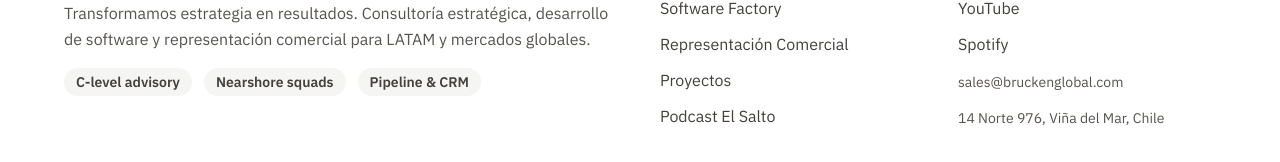
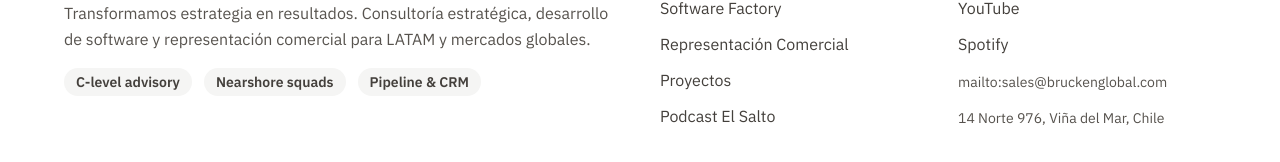
Before and after one commit to fabianvalhu-gif/landing-brucken-oficial, a React (Vite) app in the folder brucken_landing_deploy/: page / in a window 1280 px wide. Shown: the part 10471-10633 px from the top of the page. Built offline with nearby package versions, Linux system fonts and the light colour scheme; the HTML template or start-up script is replaced by a standard one.

Commit message:
Actualizar hero y Footer

```diff
--- a/brucken_landing_deploy/src/components/Footer.jsx
+++ b/brucken_landing_deploy/src/components/Footer.jsx
@@ -71,7 +71,7 @@
                 </a>
               ))}
             </div>
-            <p className="text-sm text-neutral-600">sales@bruckenglobal.com</p>
+            <p className="text-sm text-neutral-600">mailto:sales@bruckenglobal.com</p>
             <p className="text-sm text-neutral-600">14 Norte 976, Viña del Mar, Chile</p>
           </div>
         </div>
```
Also changed, not shown: 1 other file (tests, documents, lock files or other folders).
